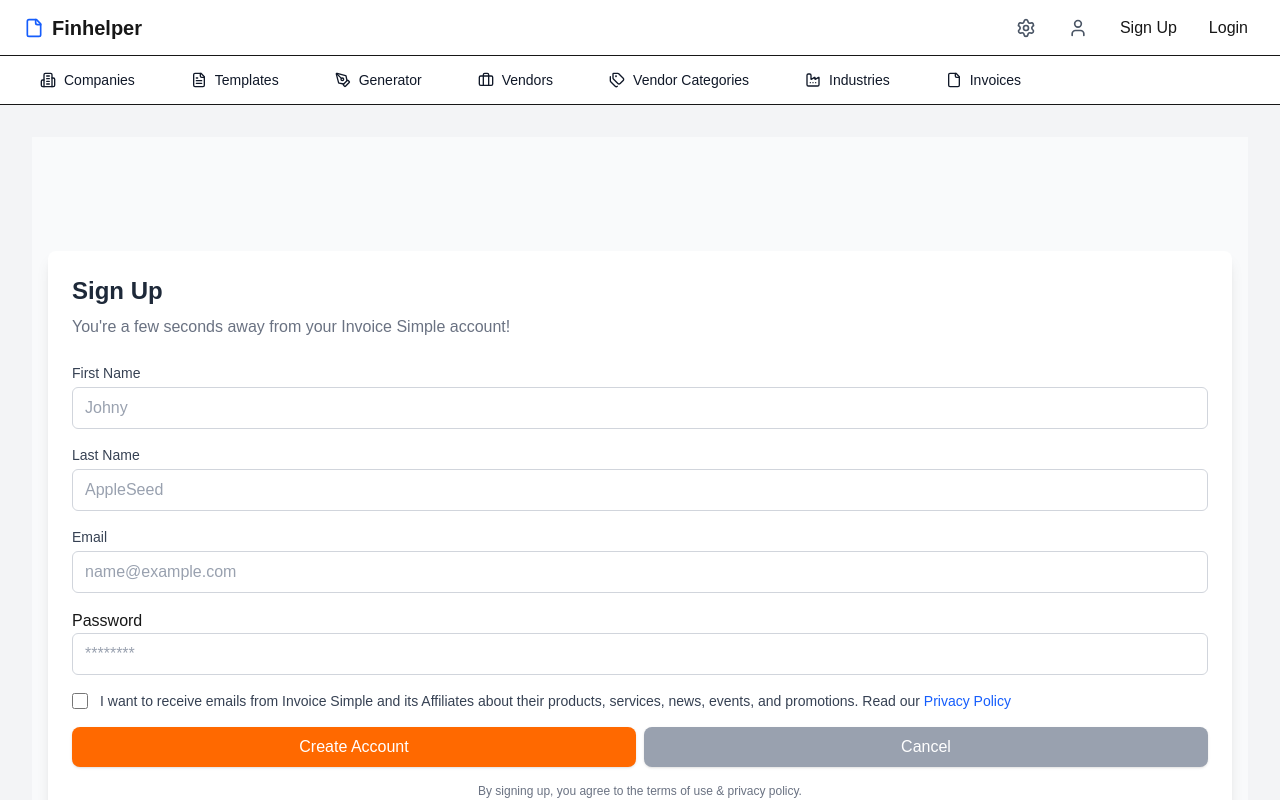
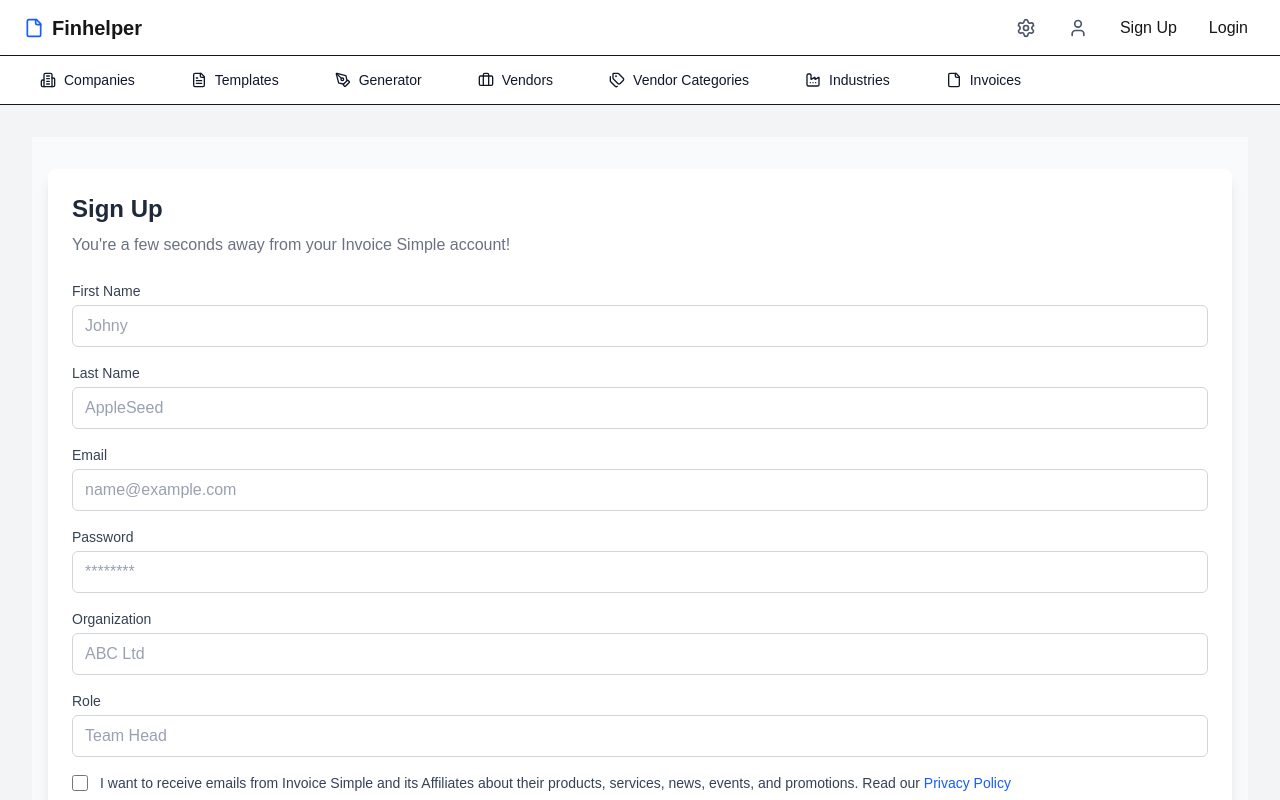
Before and after one commit to hardik2000joshi/StatementForge, a Next.js app: page /sign-up in a window 1280 px wide. Shown: the top 800 px of the page. Built offline with nearby package versions, Linux system fonts and the light colour scheme.

Commit message:
more fields added in sign-up form

```diff
--- a/app/api/sign-up/route.ts
+++ b/app/api/sign-up/route.ts
@@ -8,9 +8,10 @@ export async function POST(req: Request) {
         const db = client.db("myAccountDB");
         const usersCollection = db.collection("Users");
 
-        const {firstName, lastName, email, password} = await req.json();
+        // Include fiels in request body
+        const {firstName, lastName, email, password, role, organization} = await req.json();
 
-        if (!firstName || !lastName || !email || !password) {
+        if (!firstName || !lastName || !email || !password || !role || !organization) {
             return NextResponse.json(
                 {error: "All fields are required"},
                 {status: 400}
@@ -33,8 +34,8 @@ export async function POST(req: Request) {
             name: `${firstName} ${lastName}`,
             email,
             password: hashedPassword,
-            role: "User",
-            organization: null,
+            role,
+            organization,
             createdAt: new Date(),
         };
 
@@ -47,6 +48,7 @@ export async function POST(req: Request) {
         name: newUser.name,
         email: newUser.email,
         role: newUser.role,
+        organization: newUser.organization,
       },
       { status: 201 }
     );
--- a/app/sign-up/page.tsx
+++ b/app/sign-up/page.tsx
@@ -7,6 +7,8 @@ export default function SignUpPage() {
     const [lastName, setLastName] = useState("");
     const [email, setEmail] = useState("");
     const [password, setPassword] = useState("");
+    const [organization, setOrganization] = useState("");
+    const [role, setRole] = useState("");
     const [successMessage, setSuccessMessage] = useState("");
     const [errorMessage, setErrorMessage] = useState("");
     const router = useRouter();
@@ -26,7 +28,9 @@ export default function SignUpPage() {
                     firstName,
                     lastName,
                     email,
-                    password
+                    password,
+                    organization,
+                    role,
                 }),
             });
 
@@ -37,6 +41,8 @@ export default function SignUpPage() {
                 setLastName("");
                 setEmail("");
                 setPassword("");
+                setOrganization("");
+                setRole("");
 
             // Auto redirect after 6 seconds
             setTimeout(() => {
@@ -131,6 +137,7 @@ export default function SignUpPage() {
                     <div>
                         <label
                         htmlFor="password"
+                        className="mb-1 block text-left text-sm font-medium text-gray-700"
                         >
                             Password
                         </label>
@@ -143,6 +150,40 @@ export default function SignUpPage() {
                         onChange={(e) => setPassword(e.target.value)}
                         placeholder="********"
                         autoComplete="new-password"
+                        required
+                        className="w-full rounded-md border border-gray-300 px-3 py-2 text-gray-900 placeholder-gray-400 focus:border-blue-500 focus:ring-blue-500"
+                        />
+                    </div>
+
+                    <div>
+                        <label
+                        htmlFor="Organization"
+                        className="mb-1 block text-left text-sm font-medium text-gray-700"
+                        >
+                            Organization
+                        </label>
+
+                        <input type="text"
+                        placeholder="ABC Ltd"
+                        value={organization}
+                        onChange={(e) => setOrganization(e.target.value)}
+                        required
+                        className="w-full rounded-md border border-gray-300 px-3 py-2 text-gray-900 placeholder-gray-400 focus:border-blue-500 focus:ring-blue-500"
+                        />
+                    </div>
+
+                    <div>
+                        <label htmlFor="Role"
+                        className="mb-1 block text-left text-sm font-medium text-gray-700"
+                        >
+                            Role
+                        </label>
+
+                        <input
+                        type="text"
+                        placeholder="Team Head"
+                        value={role}
+                        onChange={(e) => setRole(e.target.value)}
                         required
                         className="w-full rounded-md border border-gray-300 px-3 py-2 text-gray-900 placeholder-gray-400 focus:border-blue-500 focus:ring-blue-500"
                         />
```
